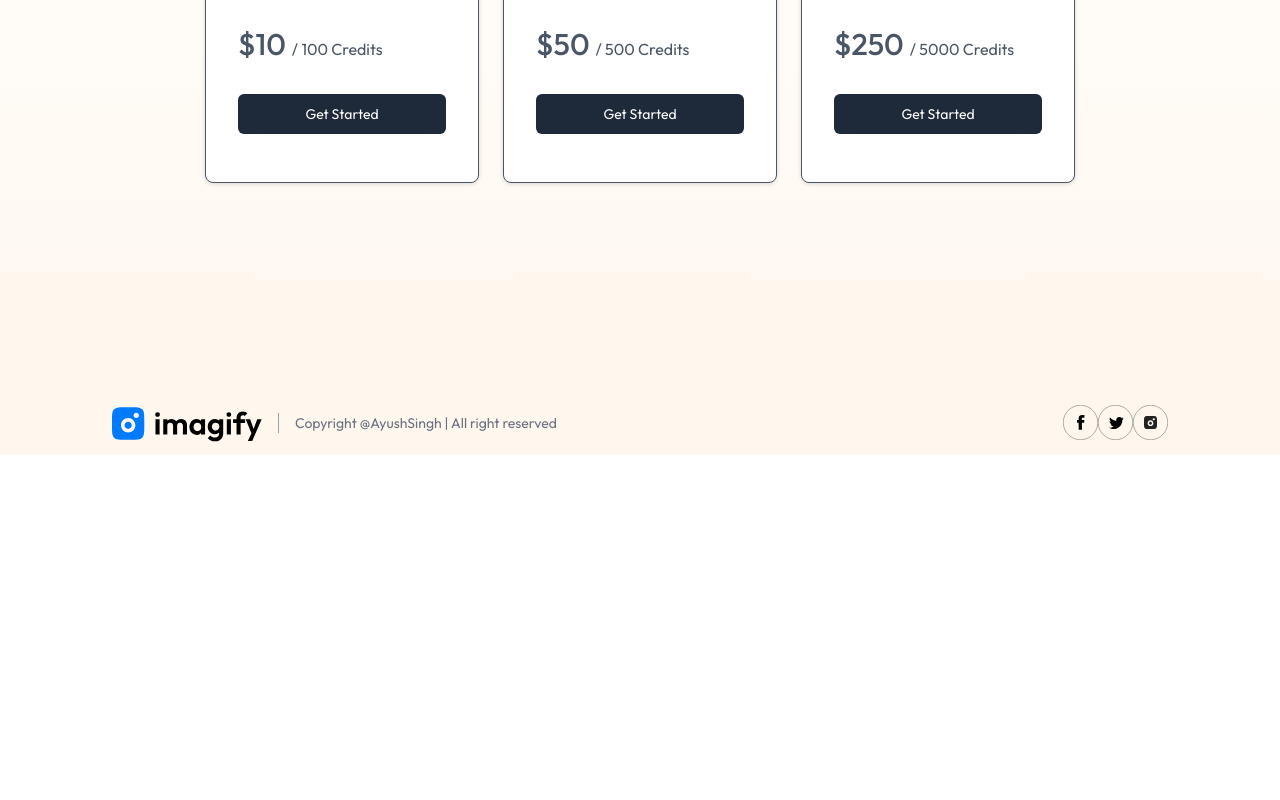
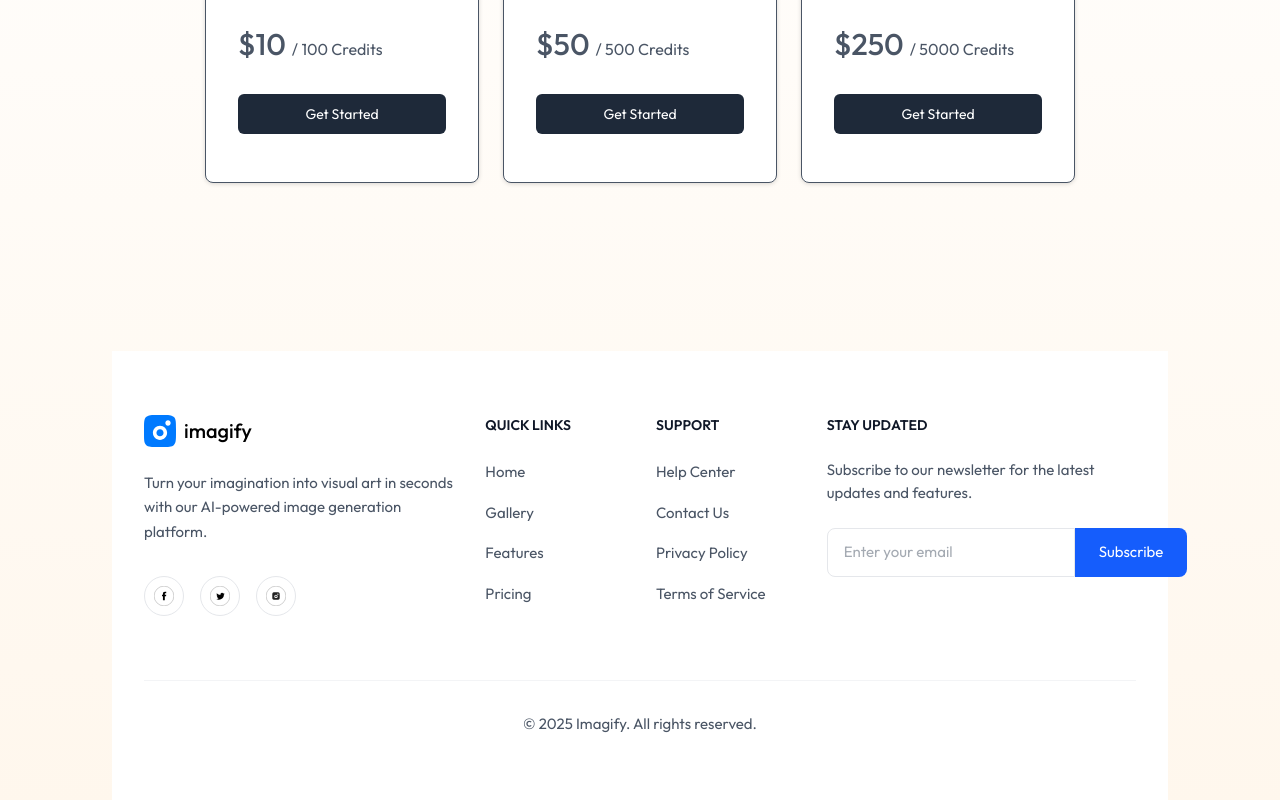
Before and after one commit to Mitta-Abhilash-Reddy/Text2Vision, a React (Vite) app in the folder client/: page /buy in a window 1280 px wide. Shown: the part 394-1194 px from the top of the page. Before the commit the page ends 849 px from the top, so only its background shows below. Built offline with nearby package versions, Linux system fonts and the light colour scheme; no server answers.

Commit message:
Added footer to the website

```diff
--- a/client/src/components/Footer.jsx
+++ b/client/src/components/Footer.jsx
@@ -1,22 +1,121 @@
-import React from 'react'
-import { assets } from '../assets/assets'
+import React from 'react';
+import { Link } from 'react-router-dom';
+import { assets } from '../assets/assets';
 
 const Footer = () => {
-  return (
-    <div className='flex items-center justify-between gap-4 py-3 mt-20'>
+    const currentYear = new Date().getFullYear();
 
-      <img src={assets.logo} alt="" width={150} />
+    return (
+        <footer className="bg-white">
+            <div className="max-w-7xl mx-auto px-4 sm:px-6 lg:px-8 py-8 sm:py-16">
+                <div className="grid grid-cols-1 sm:grid-cols-2 lg:grid-cols-12 gap-x-8 gap-y-8 sm:gap-y-12">
+                    {/* Brand Section */}
+                    <div className="lg:col-span-4">
+                        <div className="flex items-center gap-2 mb-4 sm:mb-6">
+                            <img src={assets.logo_icon} alt="" className="w-7 sm:w-8 h-7 sm:h-8" />
+                            <span className="text-lg sm:text-xl font-medium">imagify</span>
+                        </div>
+                        <p className="text-gray-600 text-[14px] sm:text-[15px] leading-relaxed mb-6 sm:mb-8">
+                            Turn your imagination into visual art in seconds with our AI-powered image generation platform.
+                        </p>
+                        <div className="flex items-center gap-3 sm:gap-4">
+                            <a href="#" className="w-9 h-9 sm:w-10 sm:h-10 flex items-center justify-center rounded-full border border-gray-200 hover:border-gray-400 transition-colors">
+                                <img src={assets.facebook_icon} alt="Facebook" className="w-4 sm:w-5 h-4 sm:h-5" />
+                            </a>
+                            <a href="#" className="w-9 h-9 sm:w-10 sm:h-10 flex items-center justify-center rounded-full border border-gray-200 hover:border-gray-400 transition-colors">
+                                <img src={assets.twitter_icon} alt="Twitter" className="w-4 sm:w-5 h-4 sm:h-5" />
+                            </a>
+                            <a href="#" className="w-9 h-9 sm:w-10 sm:h-10 flex items-center justify-center rounded-full border border-gray-200 hover:border-gray-400 transition-colors">
+                                <img src={assets.instagram_icon} alt="Instagram" className="w-4 sm:w-5 h-4 sm:h-5" />
+                            </a>
+                        </div>
+                    </div>
 
-      <p className='flex-1 border-l border-gray-400 pl-4 text-sm text-gray-500 max-sm:hidden'>Copyright @AyushSingh | All right reserved</p>
+                    {/* Quick Links */}
+                    <div className="lg:col-span-2">
+                        <h3 className="text-[13px] sm:text-sm font-semibold text-gray-900 mb-4 sm:mb-6">QUICK LINKS</h3>
+                        <ul className="space-y-3 sm:space-y-4">
+                            <li>
+                                <Link to="/" className="text-[14px] sm:text-[15px] text-gray-600 hover:text-gray-900">
+                                    Home
+                                </Link>
+                            </li>
+                            <li>
+                                <Link to="/gallery" className="text-[14px] sm:text-[15px] text-gray-600 hover:text-gray-900">
+                                    Gallery
+                                </Link>
+                            </li>
+                            <li>
+                                <Link to="/features" className="text-[14px] sm:text-[15px] text-gray-600 hover:text-gray-900">
+                                    Features
+                                </Link>
+                            </li>
+                            <li>
+                                <Link to="/buy" className="text-[14px] sm:text-[15px] text-gray-600 hover:text-gray-900">
+                                    Pricing
+                                </Link>
+                            </li>
+                        </ul>
+                    </div>
 
-      <div className='flex gap-2.7'>
-        <img src={assets.facebook_icon} alt="" width={35} />
-        <img src={assets.twitter_icon} alt="" width={35} />
-        <img src={assets.instagram_icon} alt="" width={35} />
-      </div>
+                    {/* Support */}
+                    <div className="lg:col-span-2">
+                        <h3 className="text-[13px] sm:text-sm font-semibold text-gray-900 mb-4 sm:mb-6">SUPPORT</h3>
+                        <ul className="space-y-3 sm:space-y-4">
+                            <li>
+                                <a href="#" className="text-[14px] sm:text-[15px] text-gray-600 hover:text-gray-900">
+                                    Help Center
+                                </a>
+                            </li>
+                            <li>
+                                <a href="#" className="text-[14px] sm:text-[15px] text-gray-600 hover:text-gray-900">
+                                    Contact Us
+                                </a>
+                            </li>
+                            <li>
+                                <a href="#" className="text-[14px] sm:text-[15px] text-gray-600 hover:text-gray-900">
+                                    Privacy Policy
+                                </a>
+                            </li>
+                            <li>
+                                <a href="#" className="text-[14px] sm:text-[15px] text-gray-600 hover:text-gray-900">
+                                    Terms of Service
+                                </a>
+                            </li>
+                        </ul>
+                    </div>
 
-    </div>
-  )
-}
+                    {/* Newsletter */}
+                    <div className="lg:col-span-4">
+                        <h3 className="text-[13px] sm:text-sm font-semibold text-gray-900 mb-4 sm:mb-6">STAY UPDATED</h3>
+                        <p className="text-[14px] sm:text-[15px] text-gray-600 mb-4 sm:mb-6">
+                            Subscribe to our newsletter for the latest updates and features.
+                        </p>
+                        <form className="flex">
+                            <input
+                                type="email"
+                                placeholder="Enter your email"
+                                className="flex-1 px-3 sm:px-4 py-2.5 sm:py-3 text-[14px] sm:text-[15px] text-gray-600 bg-white border border-gray-200 rounded-l-lg focus:outline-none focus:border-blue-500"
+                            />
+                            <button
+                                type="submit"
+                                className="px-4 sm:px-6 py-2.5 sm:py-3 text-[14px] sm:text-[15px] text-white bg-blue-600 rounded-r-lg hover:bg-blue-700 focus:outline-none transition-colors whitespace-nowrap"
+                            >
+                                Subscribe
+                            </button>
+                        </form>
+                    </div>
+                </div>
 
-export default Footer
+                {/* Bottom Bar */}
+                <div className="mt-12 sm:mt-16 pt-6 sm:pt-8 text-center border-t border-gray-100">
+                    <p className="text-[14px] sm:text-[15px] text-gray-600">
+                        © {currentYear} Imagify. All rights reserved.
+                    </p>
+                </div>
+            </div>
+        </footer>
+    );
+};
+
+export default Footer;
```
